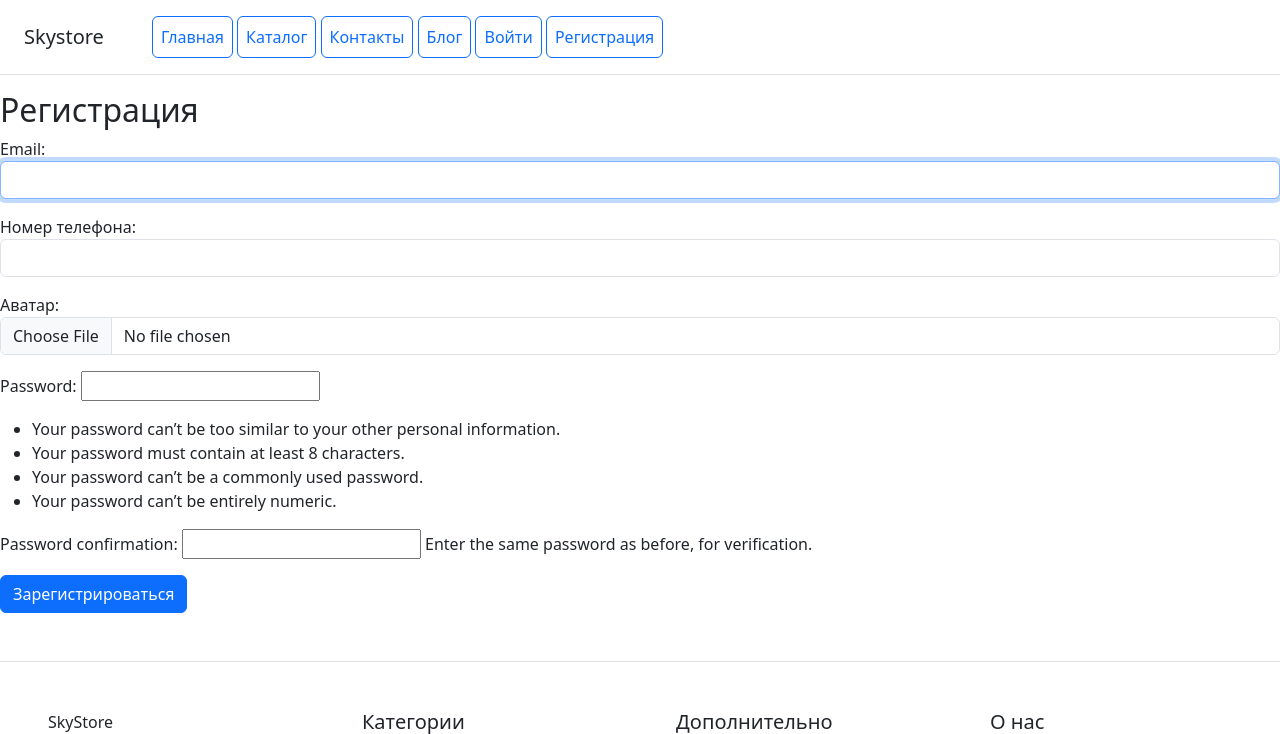
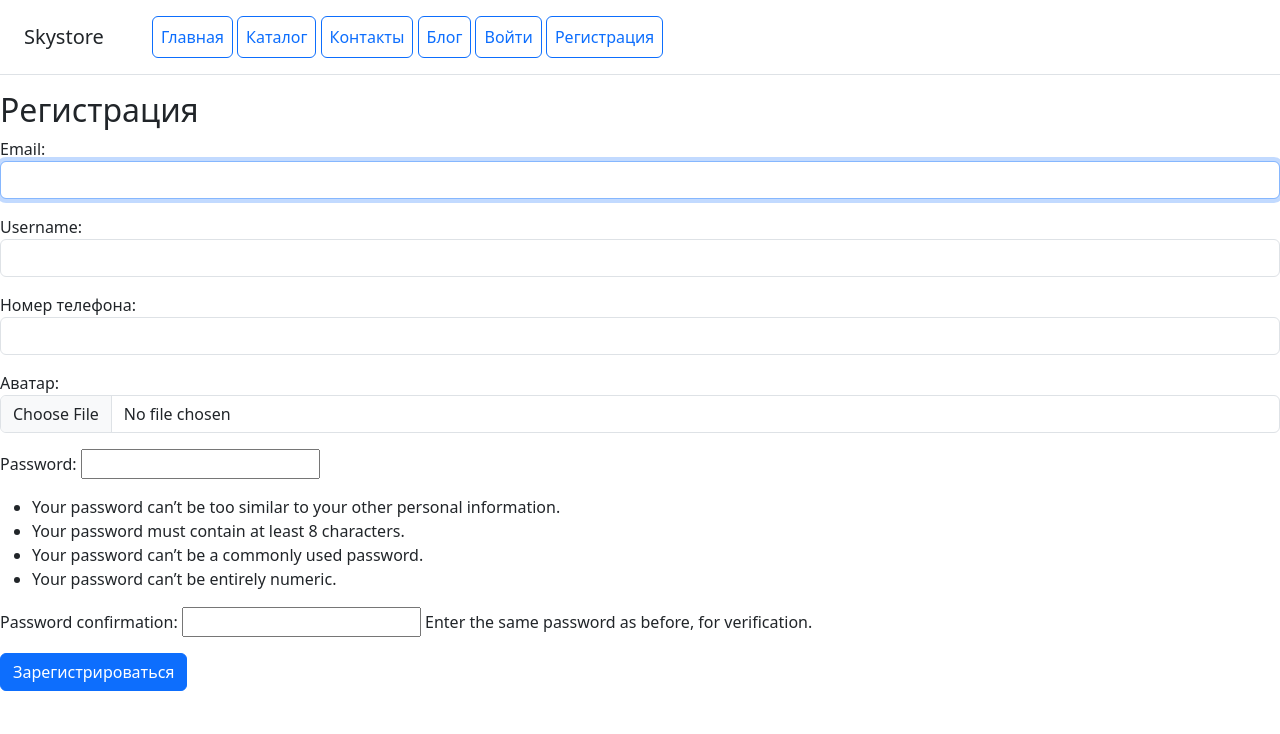
Before and after one commit to Psyduck-duck/internet_shop_project, a Django app: page /users/register/ in a window 1280 px wide. Shown: the top 734 px of the page. Run offline with Django 5.2, Linux system fonts and the light colour scheme; parts of the project's set-up code (start-up, migrations or seed data) failed here and were passed over; some libraries are stand-ins or nearby versions.

Commit message:
жалкие попытки без интернета

```diff
--- a/catalog/templates/catalog/products_list.html
+++ b/catalog/templates/catalog/products_list.html
@@ -23,7 +23,9 @@
                         <h6 class="card-subtitle mb-2 text-body-secondary">$ {{product.price}}</h6>
                         <p class="card-text">{{product.description}}</p>
                         <a href="{% url 'catalog:product_detail' product.pk %}" class="card-link">Подробнее</a>
+                        {% if pems.catalog_update %}
                         <a href="{% url 'catalog:update' product.pk %}" class="card-link">Изменить</a>
+                        {% endif %}
                         <a href="{% url 'catalog:delete' product.pk %}" class="card-link">Удалить</a>
                         {% if perms.catalog.can_unpublish_product %}
                         <a href="{% url 'catalog:publish' product.pk %}" class="card-link">{% if not product.is_published %}Опубликовать{% else %}Снять с публикации{% endif %}</a>
--- a/users/forms.py
+++ b/users/forms.py
@@ -6,12 +6,12 @@ from .models import CustomUser
 class CustomUserCreationForm(UserCreationForm):
     class Meta(UserCreationForm.Meta):
         model = CustomUser
-        fields = ['email', 'phone_number', 'avatar']
+        fields = ['email', 'username', 'phone_number', 'avatar']
 
     def __init__(self, *args, **kwargs):
         super().__init__(*args, **kwargs)
         self.fields['email'].widget.attrs.update({'class': 'form-control'})
-        # self.fields['username'].widget.attrs.update({'class': 'form-control'})
+        self.fields['username'].widget.attrs.update({'class': 'form-control'})
         self.fields['phone_number'].widget.attrs.update({'class': 'form-control'})
         self.fields['avatar'].widget.attrs.update({'class': 'form-control'})
         # self.fields['password'].widget.attrs.update({'class': 'form-control'})
```
Also changed, not shown: catalog/views.py (+6 -1 lines).
